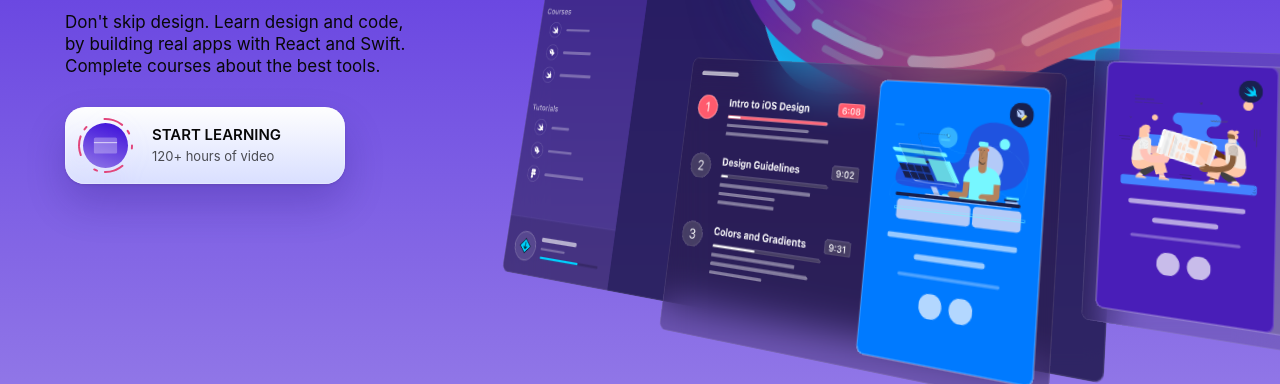
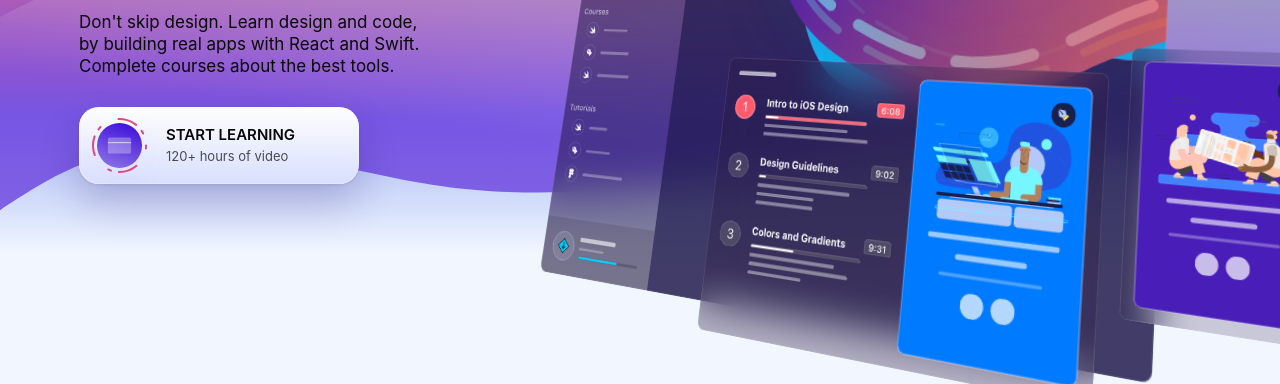
Before and after one commit to algoritmau/designcodeweb, a Gatsby site: page / in a window 1280 px wide. Shown: the part 417-801 px from the top of the page. Built offline with nearby package versions, Linux system fonts and the light colour scheme; Gatsby itself is replaced by a stand-in of ours.

Commit message:
add wave backgrounds and text animation

```diff
--- /dev/null
+++ b/src/components/backgrounds/WaveBackground.js
@@ -0,0 +1,32 @@
+import React from 'react'
+import styled from 'styled-components'
+
+const WaveBackground = () => {
+  return (
+    <Wrapper>
+      <Background />
+      <Wave src="/images/waves/hero-wave1.svg" style={{ top: '100px' }} />
+      <Wave src="/images/waves/hero-wave2.svg" style={{ top: '350px' }} />
+      <Wave src="/images/waves/hero-wave3.svg" style={{ top: '550px' }} />
+    </Wrapper>
+  )
+}
+
+const Wrapper = styled.div`
+  position: relative;
+`
+
+const Background = styled.div`
+  background: linear-gradient(180deg, #4316db 0%, #9076e7 100%);
+  position: absolute;
+  width: 100%;
+  height: 800px;
+  z-index: -1;
+`
+
+const Wave = styled.img`
+  position: absolute;
+  z-index: -1;
+`
+
+export default WaveBackground
--- a/src/components/sections/HeroSection.js
+++ b/src/components/sections/HeroSection.js
@@ -1,15 +1,17 @@
 import React from 'react'
-import styled from 'styled-components'
+import styled, { keyframes } from 'styled-components'
 
 import { H1, MediumText } from '@styles/TextStyles'
 import { themes } from '@styles/ColorStyles'
 
 import PurchaseButton from '@components/buttons/PurchaseButton'
 import MockupAnimation from '@components/animations/mockupAnimation'
+import WaveBackground from '@components/backgrounds/WaveBackground'
 
 export default function HeroSection() {
   return (
     <Wrapper>
+      <WaveBackground />
       <ContentWrapper>
         <TextWrapper>
           <Title>
@@ -32,26 +34,54 @@ export default function HeroSection() {
   )
 }
 
+const animation = keyframes`
+  from {
+    opacity: 0;
+    transform: translateY(-10px);
+    filter: blur(10px);
+  }
+  to {
+    opacity: 1;
+    transform: translateY(0);
+    filter: blur(0);
+  }
+`
+
 const Wrapper = styled.section`
-  background: linear-gradient(180deg, #4316db 0%, #9076e7 100%);
-  padding-left: 24px;
   overflow: hidden;
 `
 
 const ContentWrapper = styled.div`
   max-width: 1234px;
   margin: 0 auto;
-  padding: 200px 30px;
+  padding: 200px 32px 200px 56px;
 
   display: grid;
   grid-template-columns: auto 1fr;
-  gap: 40px;
+  gap: 64px;
 `
 
 const TextWrapper = styled.div`
   max-width: 360px;
   display: grid;
   gap: 30px;
+
+  & > * {
+    opacity: 0;
+    animation: ${animation} 1.6s forwards;
+
+    :nth-child(1) {
+      animation-delay: 0s;
+    }
+
+    :nth-child(2) {
+      animation-delay: 0.2s;
+    }
+
+    :nth-child(3) {
+      animation-delay: 0.4s;
+    }
+  }
 `
 
 const Title = styled(H1)`
```
